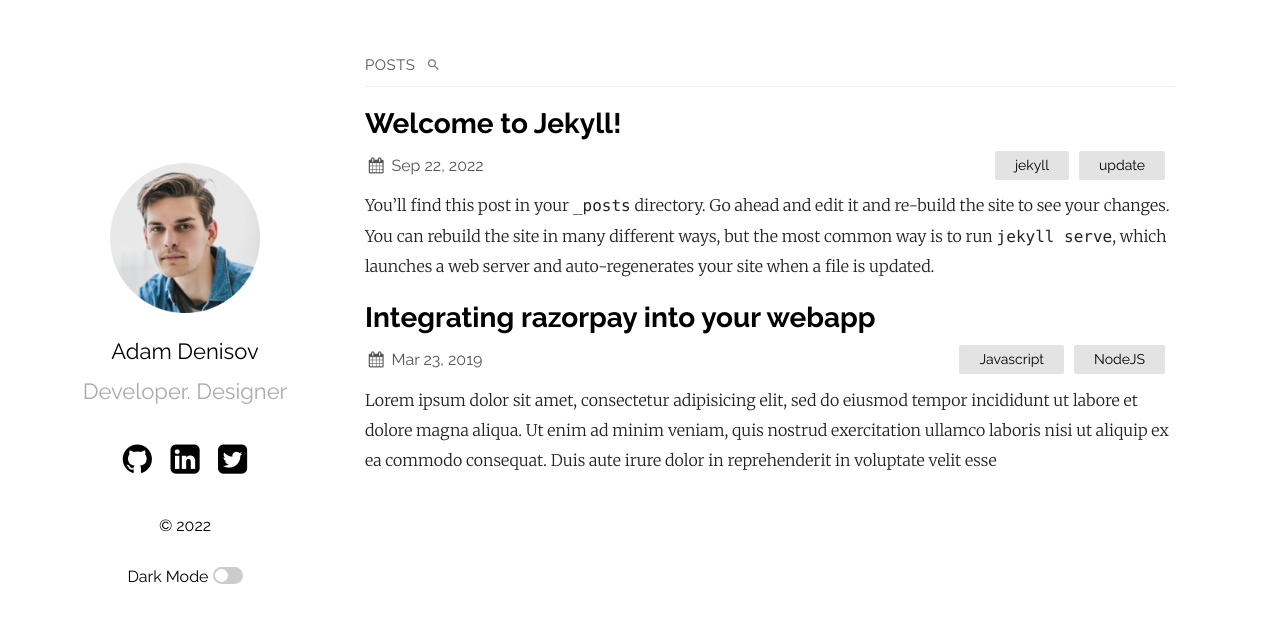
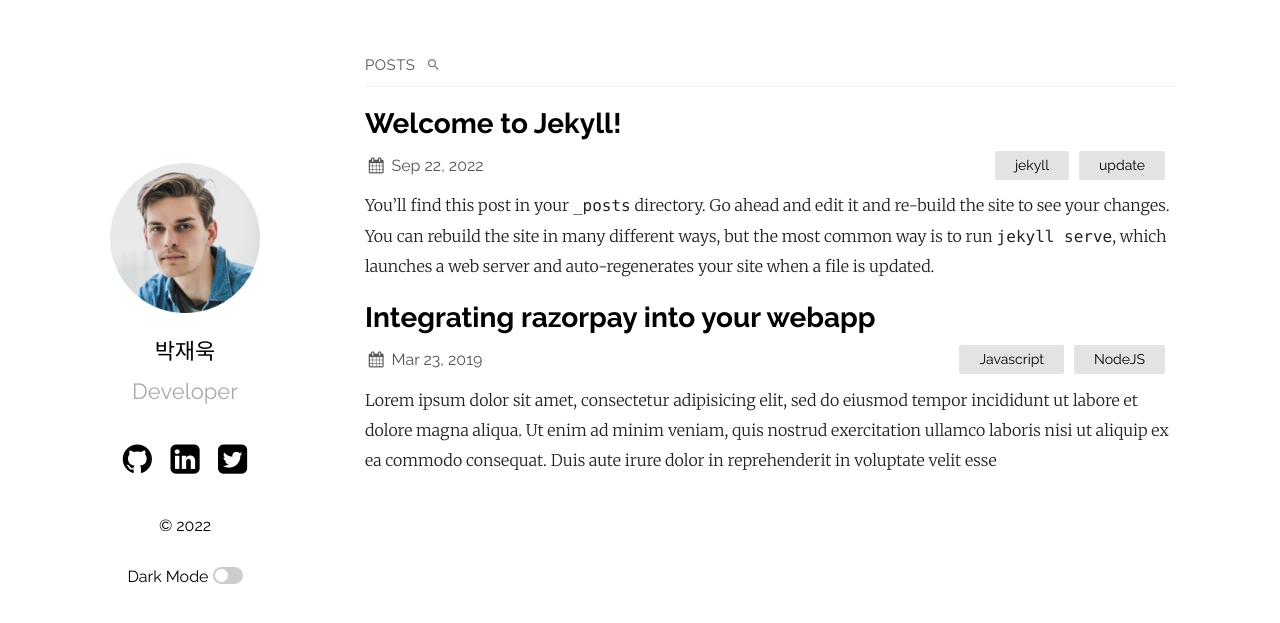
Before and after one commit to wodydtns/wodydtns.github.io, a Jekyll site: the page built from index.md, in a window 1280 px wide. Shown: the top 623 px of the page. Built offline with Jekyll 4.4.1, drawn with Linux system fonts in a browser that asks for light colours.

Commit message:
configure test

```diff
--- a/_config.yml
+++ b/_config.yml
@@ -1,6 +1,6 @@
-title: Your awesome title
-author: GitHub User
-email: your-email@domain.com
+title: 길 찾기를 주저하지 않는 개발자
+author: 박재욱
+email: wodydtns@gmail.com
 description: > # this means to ignore newlines until "show_exerpts:"
   Write an awesome description for your new site here. You can edit this
   line in _config.yml. It will appear in your document head meta (for
@@ -12,8 +12,8 @@ show_excerpts: true # set to true to show excerpts on the homepage
 sass:
   sass_dir: _sass
 plainwhite:
-  name: Adam Denisov
-  tagline: Developer. Designer
+  name: 박재욱
+  tagline: Developer
   date_format: "%b %-d, %Y"
   sitemap: true # set to true to generate sitemap.xml content
   search: true # set to true to enable searchbar
```
